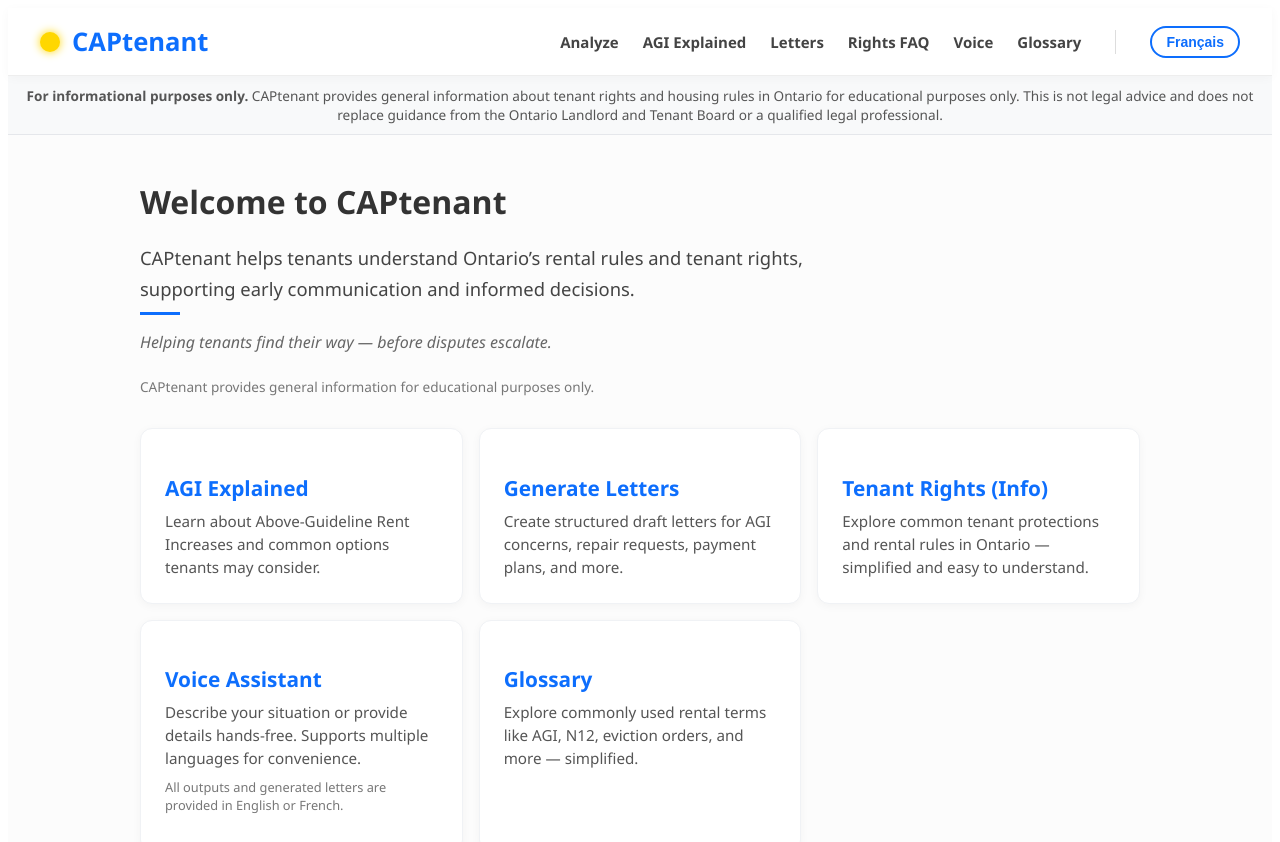
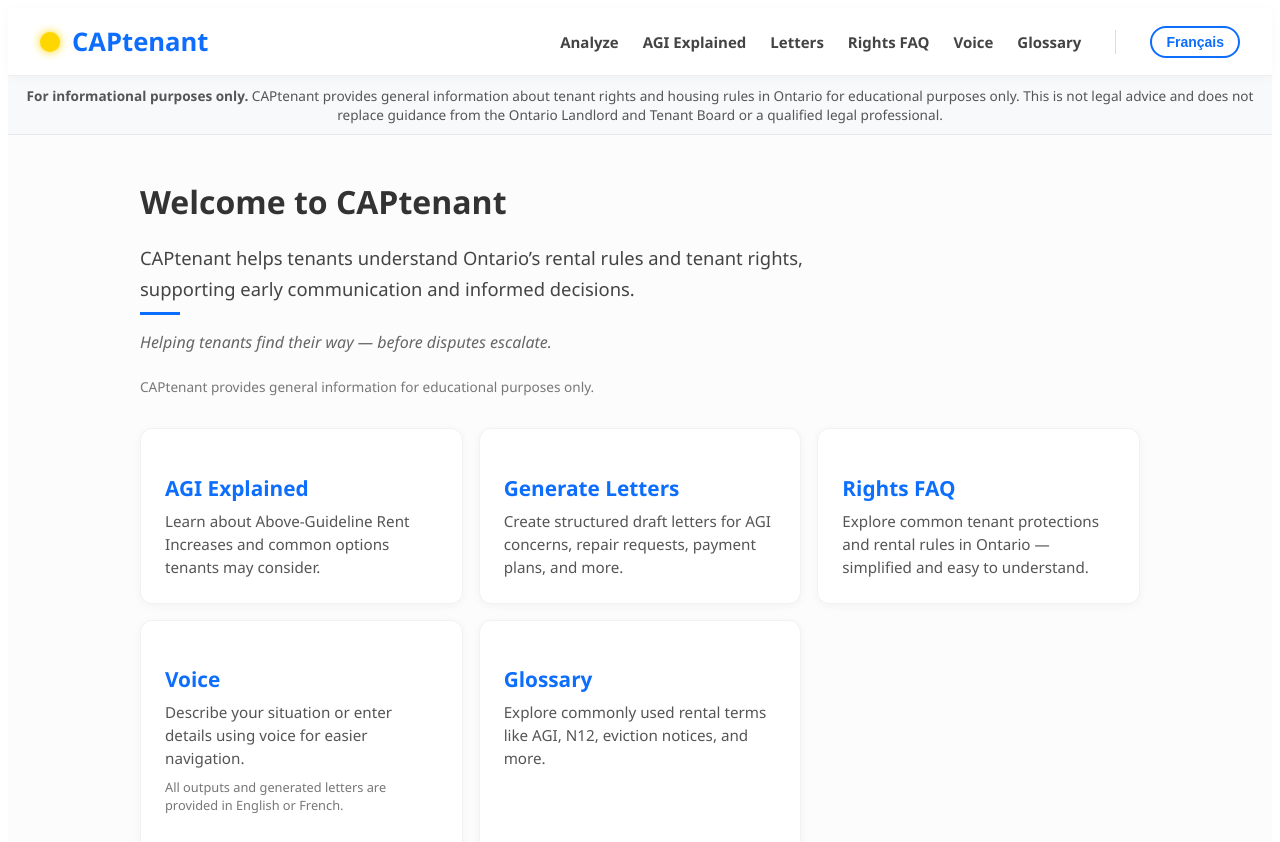
Before and after one commit to Azyym79/CAPtenant, a React (Vite) app: page / in a window 1280 px wide. Shown: the top 842 px of the page. Built offline with nearby package versions, Linux system fonts and the light colour scheme; no server answers.

Commit message:
Fix Home content object and align card labels with navigation naming

```diff
--- a/src/pages/Home.jsx
+++ b/src/pages/Home.jsx
@@ -15,50 +15,63 @@ export default function Home() {
       desc:
         "CAPtenant helps tenants understand Ontario’s rental rules and tenant rights, supporting early communication and informed decisions.",
       tagline: "Helping tenants find their way — before disputes escalate.",
+
       agiTitle: "AGI Explained",
       agiDesc:
         "Learn about Above-Guideline Rent Increases and common options tenants may consider.",
+
       letterTitle: "Generate Letters",
       letterDesc:
         "Create structured draft letters for AGI concerns, repair requests, payment plans, and more.",
-      rightsTitle: "Tenant Rights (Info)",
+
+      rightsTitle: "Rights FAQ",
       rightsDesc:
         "Explore common tenant protections and rental rules in Ontario — simplified and easy to understand.",
-      voiceTitle: "Voice Assistant",
+
+      voiceTitle: "Voice",
       voiceDesc:
-        "Describe your situation or provide details hands-free. Supports multiple languages for convenience.",
+        "Describe your situation or enter details using voice for easier navigation.",
       voiceNote:
         "All outputs and generated letters are provided in English or French.",
+
       glossaryTitle: "Glossary",
       glossaryDesc:
-        "Explore commonly used rental terms like AGI, N12, eviction orders, and more — simplified.",
+        "Explore commonly used rental terms like AGI, N12, eviction notices, and more.",
+
       switchBtn: "Français",
       infoDisclaimer:
         "CAPtenant provides general information for educational purposes only."
     },
+
     fr: {
       title: "Bienvenue sur CAPtenant",
       desc:
         "CAPtenant aide les locataires à comprendre les règles locatives et les droits des locataires en Ontario, favorisant une communication précoce et des décisions éclairées.",
       tagline:
         "Aider les locataires à trouver leur voie — avant que les différends ne s’aggravent.",
+
       agiTitle: "AGI expliqué",
       agiDesc:
         "Découvrez les augmentations de loyer au-delà de la ligne directrice et les options couramment envisagées.",
+
       letterTitle: "Générer des lettres",
       letterDesc:
         "Créez des brouillons de lettres structurées pour les enjeux AGI, réparations, plans de paiement et plus.",
-      rightsTitle: "Droits des locataires (Info)",
+
+      rightsTitle: "Droits (FAQ)",
       rightsDesc:
-        "Découvrez les protections locatives et règles de location courantes en Ontario — expliquées simplement.",
-      voiceTitle: "Assistant vocal",
+        "Consultez les règles locatives et protections des locataires en Ontario — simplifiées et faciles à comprendre.",
+
+      voiceTitle: "Voix",
       voiceDesc:
-        "Décrivez votre situation ou fournissez des informations mains libres. Prend en charge plusieurs langues.",
+        "Décrivez votre situation ou saisissez des informations à la voix pour faciliter la navigation.",
       voiceNote:
         "Les résultats et lettres générées sont fournis en anglais ou en français.",
+
       glossaryTitle: "Glossaire",
       glossaryDesc:
-        "Explorez des termes locatifs courants comme AGI, N12, avis d’expulsion et plus — simplifiés.",
+        "Explorez les termes courants liés à la location comme AGI, N12, avis d’éviction, et plus encore.",
+
       switchBtn: "English",
       infoDisclaimer:
         "CAPtenant fournit des informations générales à des fins éducatives uniquement."
```
